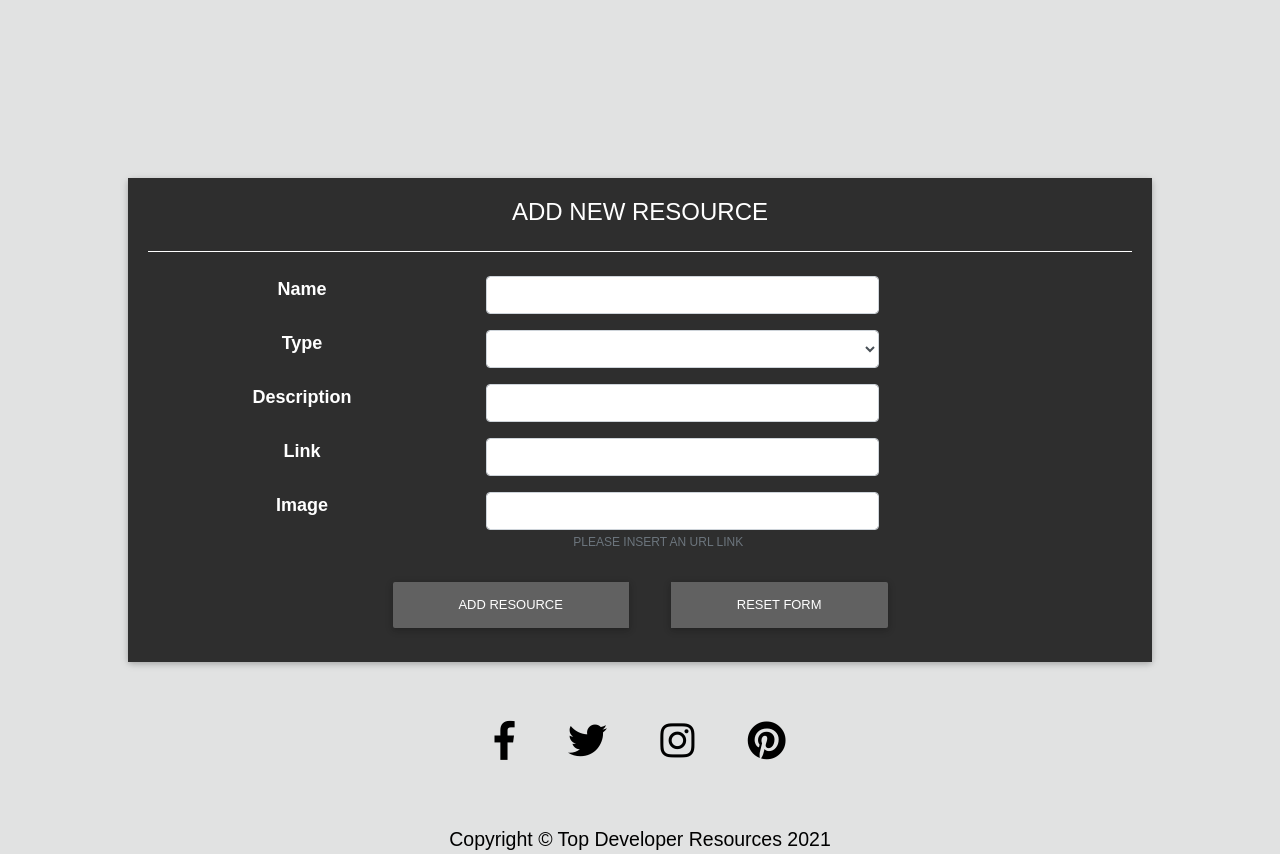
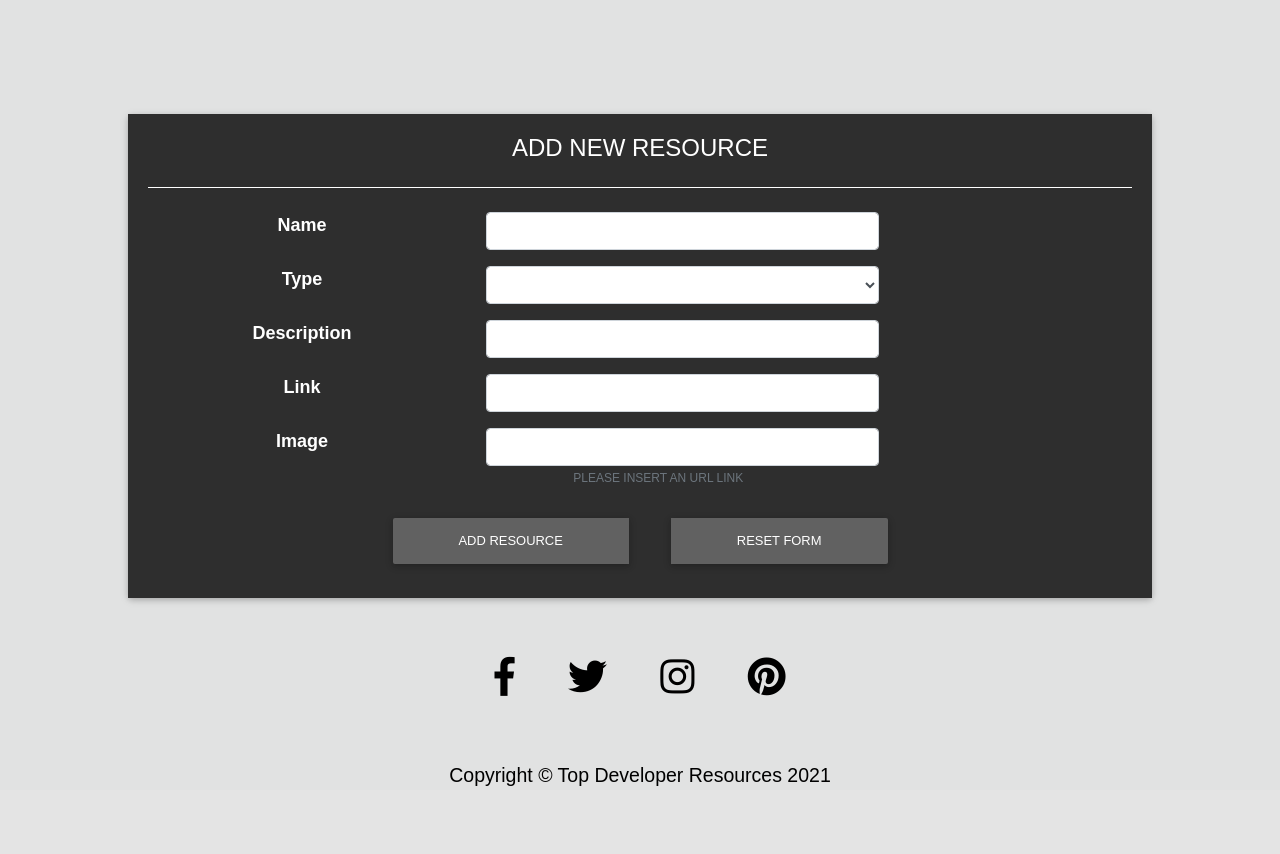
Before and after one commit to SantiagoYanezFerreiro/Top_Developer_Resources, a Flask app: page /new_resource in a window 1280 px wide. Shown: the part 86-940 px from the top of the page. After the commit the page ends 872 px from the top, so only its background shows below. Run offline with Flask 2, Linux system fonts and the light colour scheme; the visitor is signed in with stand-in values (Sample User, id 1); a database or web service that is not in the repository returns one stand-in record (values such as "Sample title"); some libraries are stand-ins or nearby versions.

Commit message:
pushed content up to improve laoyut

```diff
--- a/static/css/style.css
+++ b/static/css/style.css
@@ -348,6 +348,12 @@
     padding-bottom:0%;
 }
 
+.main-content-resourceform{
+    padding-top:5%;
+    padding-bottom:0%;
+}
+
+
 .main-content-contact{
     padding-top:5%;
     padding-bottom:0%;
--- a/templates/edit_resource.html
+++ b/templates/edit_resource.html
@@ -1,7 +1,7 @@
 {% extends "base.html" %}
 {% block content %}
 
-<div class="main-content">
+<div class="main-content-resourceform">
     <div class="row no-gutters editresource-section mt-4">
         <h1 class="sr-only mt-3">Edit resource</h1>
         <!-- Card from: https://mdbootstrap.com/docs/b4/jquery/forms/inputs/-->
--- a/templates/new_resource.html
+++ b/templates/new_resource.html
@@ -2,7 +2,7 @@
 {% block content %}
 
 
-<div class="main-content">
+<div class="main-content-resourceform">
     <div class="row no-gutters add-resource-section">
         <h1 class="sr-only">Add new resource</h1>
         <!-- Layout from: https://mdbootstrap.com/docs/b4/jquery/forms/inputs/-->
```
